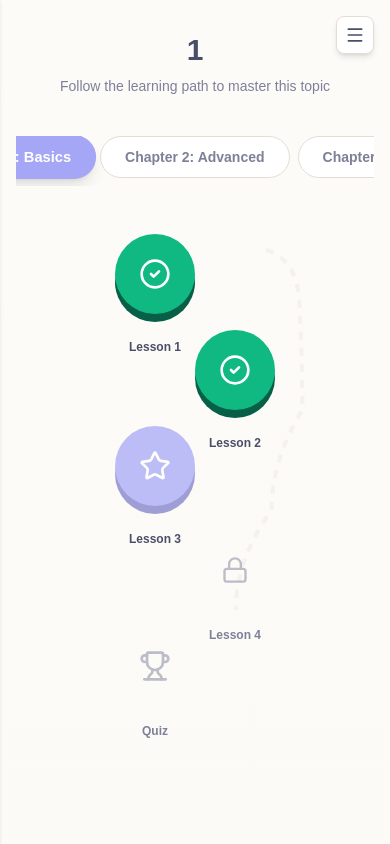
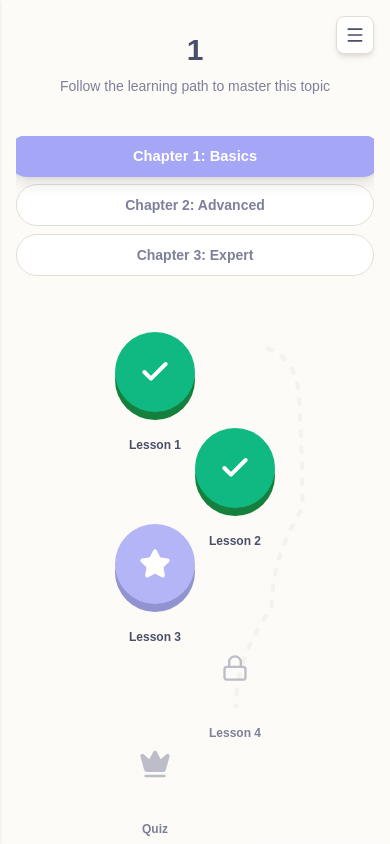
Before and after one commit to KevanSoon/CS203, a Next.js app in the folder frontend/: page /lesson/1 in a window 390 px wide. Shown: the top 844 px of the page. Built offline with nearby package versions, Linux system fonts and the light colour scheme.

Commit message:
refactor: button UI and mobile view

```diff
--- a/frontend/app/lesson/[title]/components/LearningPath.tsx
+++ b/frontend/app/lesson/[title]/components/LearningPath.tsx
@@ -1,6 +1,6 @@
 "use client";
 
-import { Star, Trophy, Lock, CheckCircle2, Circle } from "lucide-react";
+import { Star, Crown, Lock, Check, Circle } from "lucide-react";
 
 interface Node {
   id: number;
@@ -81,7 +81,7 @@ const PathNode = ({ node, index, onClick }: PathNodeProps) => {
             isLocked
               ? "bg-muted cursor-not-allowed opacity-50 translate-y-0 shadow-none"
               : isCompleted
-              ? "bg-success shadow-[0_8px_0_0_#065f46] active:translate-y-0 active:shadow-none"
+              ? "bg-success shadow-[0_8px_0_0_#15803d] active:translate-y-0 active:shadow-none"
               : isAvailable
               ? "bg-primary shadow-[0_8px_0_0_#7c7dc9] active:translate-y-0 active:shadow-none animate-pulse"
               : "bg-card shadow-[0_8px_0_0_#c4bfaf]"
@@ -90,8 +90,9 @@ const PathNode = ({ node, index, onClick }: PathNodeProps) => {
       >
         {/* Icon */}
         {isQuiz ? (
-          <Trophy
+          <Crown
             size={32}
+            fill="currentColor"
             className={`relative z-10 ${
               isLocked
                 ? "text-muted-foreground"
@@ -101,12 +102,13 @@ const PathNode = ({ node, index, onClick }: PathNodeProps) => {
             }`}
           />
         ) : isCompleted ? (
-          <CheckCircle2 size={32} className="text-white relative z-10" />
+          <Check size={32} strokeWidth={3} className="text-white relative z-10" />
         ) : isLocked ? (
           <Lock size={28} className="text-muted-foreground relative z-10" />
         ) : (
           <Star
             size={32}
+            fill="currentColor"
             className={`relative z-10 ${isAvailable ? "text-white" : "text-muted-foreground"}`}
           />
         )}
--- a/frontend/app/lesson/[title]/page.tsx
+++ b/frontend/app/lesson/[title]/page.tsx
@@ -87,7 +87,7 @@ export default function LessonRoadmapPage({
         {
           id: 6,
           type: "lesson",
-          status: "locked",
+          status: "completed",
           content: {
             front: "What is OOP?",
             back: "Object-Oriented Programming is a programming paradigm based on objects containing data and methods.",
@@ -96,7 +96,7 @@ export default function LessonRoadmapPage({
         {
           id: 7,
           type: "lesson",
-          status: "locked",
+          status: "completed",
           content: {
             front: "What are classes?",
             back: "Classes are blueprints for creating objects. They define properties and methods that objects will have.",
@@ -104,8 +104,44 @@ export default function LessonRoadmapPage({
         },
         {
           id: 8,
+          type: "lesson",
+          status: "completed",
+          content: {
+            front: "What is inheritance?",
+            back: "Inheritance allows a class to inherit properties and methods from another class, promoting code reuse.",
+          },
+        },
+        {
+          id: 9,
+          type: "lesson",
+          status: "completed",
+          content: {
+            front: "What is polymorphism?",
+            back: "Polymorphism allows objects of different classes to be treated as objects of a common superclass.",
+          },
+        },
+        {
+          id: 10,
+          type: "lesson",
+          status: "completed",
+          content: {
+            front: "What is encapsulation?",
+            back: "Encapsulation is the bundling of data and methods that operate on that data within a single unit, restricting direct access.",
+          },
+        },
+        {
+          id: 11,
+          type: "lesson",
+          status: "completed",
+          content: {
+            front: "What are interfaces?",
+            back: "Interfaces define a contract that classes must follow, specifying methods without implementing them.",
+          },
+        },
+        {
+          id: 12,
           type: "quiz",
-          status: "locked",
+          status: "available",
         },
       ],
     },
@@ -114,16 +150,70 @@ export default function LessonRoadmapPage({
       title: "Chapter 3: Expert",
       nodes: [
         {
-          id: 9,
+          id: 13,
           type: "lesson",
-          status: "locked",
+          status: "completed",
           content: {
             front: "What are design patterns?",
             back: "Design patterns are reusable solutions to commonly occurring problems in software design.",
           },
         },
         {
-          id: 10,
+          id: 14,
+          type: "lesson",
+          status: "completed",
+          content: {
+            front: "What is the Singleton pattern?",
+            back: "Singleton ensures a class has only one instance and provides a global point of access to it.",
+          },
+        },
+        {
+          id: 15,
+          type: "lesson",
+          status: "completed",
+          content: {
+            front: "What is the Observer pattern?",
+            back: "Observer defines a one-to-many dependency so that when one object changes state, all dependents are notified.",
+          },
+        },
+        {
+          id: 16,
+          type: "lesson",
+          status: "completed",
+          content: {
+            front: "What is the Factory pattern?",
+            back: "Factory provides an interface for creating objects without specifying their concrete classes.",
+          },
+        },
+        {
+          id: 17,
+          type: "lesson",
+          status: "completed",
+          content: {
+            front: "What is the Strategy pattern?",
+            back: "Strategy defines a family of algorithms, encapsulates each one, and makes them interchangeable at runtime.",
+          },
+        },
+        {
+          id: 18,
+          type: "lesson",
+          status: "completed",
+          content: {
+            front: "What is dependency injection?",
+            back: "Dependency injection is a technique where an object receives its dependencies from external sources rather than creating them.",
+          },
+        },
+        {
+          id: 19,
+          type: "lesson",
+          status: "available",
+          content: {
+            front: "What is SOLID?",
+            back: "SOLID is a set of five design principles that help developers create more maintainable and flexible software.",
+          },
+        },
+        {
+          id: 20,
           type: "quiz",
           status: "locked",
         },
@@ -156,12 +246,12 @@ export default function LessonRoadmapPage({
 
         {/* Chapter Selector */}
         <div className="max-w-4xl mx-auto px-4 py-6">
-          <div className="flex gap-2 overflow-x-auto pb-2 justify-center">
+          <div className="flex gap-2 overflow-x-auto pb-2 justify-center md:flex-row flex-col items-center">
             {chapters.map((chapter, index) => (
               <button
                 key={chapter.id}
                 onClick={() => setSelectedChapter(index)}
-                className={`px-6 py-2.5 rounded-full font-bold text-sm whitespace-nowrap transition-all ${
+                className={`px-6 py-2.5 rounded-full font-bold text-sm whitespace-nowrap transition-all w-full md:w-auto ${
                   selectedChapter === index
                     ? "bg-primary text-white shadow-lg scale-105"
                     : "bg-card text-muted-foreground hover:bg-primary/10 border border-border"
```
